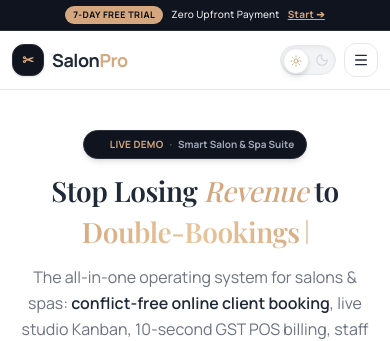
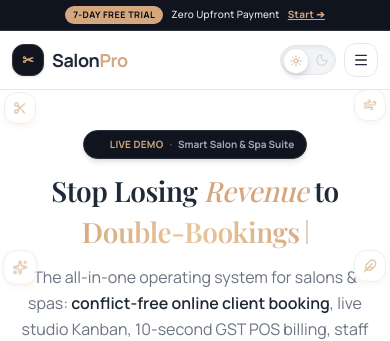
Before and after one commit to AvsarSuvagiyaCelvion/salonpro-core, a Next.js app: page / in a window 390 px wide. Shown: the top 341 px of the page. Built offline with nearby package versions, Linux system fonts and the light colour scheme; no server answers; the database is empty.

Commit message:
feat(hero): enable mobile floating icons with zero content occlusion and responsive bobbing

```diff
--- a/src/components/animations/FloatingIcons.tsx
+++ b/src/components/animations/FloatingIcons.tsx
@@ -10,17 +10,17 @@ export default function FloatingIcons() {
   if (shouldReduceMotion) return null;
 
   return (
-    /* Positioned safely in the side margins; visible on md+ without occluding text */
-    <div className="hidden md:block absolute inset-0 overflow-hidden pointer-events-none select-none z-0">
+    /* Positioned safely across all screens: mobile, tablet & desktop with zero content overlap */
+    <div className="absolute inset-0 overflow-hidden pointer-events-none select-none z-0">
       {/* 1. Top-Left Floating Scissors */}
       <div
         style={{
           animation: 'floatBobUpDown1 3.8s ease-in-out infinite',
           willChange: 'transform',
         }}
-        className="absolute top-14 left-4 xl:left-12 p-3 sm:p-3.5 rounded-2xl bg-white/90 dark:bg-[#141926]/90 backdrop-blur-md border border-[#E5E7EB] dark:border-[#2A2F3A] shadow-lg shadow-[#D4A77F]/10 dark:shadow-black/30 text-[#D4A77F] transition-colors"
+        className="absolute top-2 sm:top-8 xl:top-14 left-1 sm:left-4 xl:left-12 p-2 sm:p-3 xl:p-3.5 rounded-xl sm:rounded-2xl bg-white/85 dark:bg-[#141926]/90 backdrop-blur-md border border-[#E5E7EB] dark:border-[#2A2F3A] shadow-md sm:shadow-lg shadow-[#D4A77F]/10 dark:shadow-black/30 text-[#D4A77F] opacity-80 sm:opacity-100 transition-colors"
       >
-        <Scissors className="w-5 h-5 xl:w-6 xl:h-6" />
+        <Scissors className="w-3.5 h-3.5 sm:w-5 sm:h-5 xl:w-6 xl:h-6" />
       </div>
 
       {/* 2. Top-Right Floating Hair Dryer / Air Flow */}
@@ -30,9 +30,9 @@ export default function FloatingIcons() {
           animationDelay: '0.9s',
           willChange: 'transform',
         }}
-        className="absolute top-16 right-4 xl:right-14 p-3 sm:p-3.5 rounded-2xl bg-white/90 dark:bg-[#141926]/90 backdrop-blur-md border border-[#E5E7EB] dark:border-[#2A2F3A] shadow-lg shadow-[#D4A77F]/10 dark:shadow-black/30 text-[#D4A77F] transition-colors"
+        className="absolute top-3 sm:top-10 xl:top-16 right-1 sm:right-4 xl:right-14 p-2 sm:p-3 xl:p-3.5 rounded-xl sm:rounded-2xl bg-white/85 dark:bg-[#141926]/90 backdrop-blur-md border border-[#E5E7EB] dark:border-[#2A2F3A] shadow-md sm:shadow-lg shadow-[#D4A77F]/10 dark:shadow-black/30 text-[#D4A77F] opacity-80 sm:opacity-100 transition-colors"
       >
-        <Wind className="w-5 h-5 xl:w-6 xl:h-6" />
+        <Wind className="w-3.5 h-3.5 sm:w-5 sm:h-5 xl:w-6 xl:h-6" />
       </div>
 
       {/* 3. Mid-Left Luxury Champagne Sparkles */}
@@ -42,9 +42,9 @@ export default function FloatingIcons() {
           animationDelay: '1.6s',
           willChange: 'transform',
         }}
-        className="absolute top-64 left-6 xl:left-16 p-3 sm:p-3.5 rounded-2xl bg-white/90 dark:bg-[#141926]/90 backdrop-blur-md border border-[#E5E7EB] dark:border-[#2A2F3A] shadow-lg shadow-[#D4A77F]/10 dark:shadow-black/30 text-[#D4A77F] transition-colors"
+        className="absolute top-44 sm:top-56 xl:top-64 left-1 sm:left-4 xl:left-16 p-2 sm:p-3 xl:p-3.5 rounded-xl sm:rounded-2xl bg-white/85 dark:bg-[#141926]/90 backdrop-blur-md border border-[#E5E7EB] dark:border-[#2A2F3A] shadow-md sm:shadow-lg shadow-[#D4A77F]/10 dark:shadow-black/30 text-[#D4A77F] opacity-75 sm:opacity-100 transition-colors"
       >
-        <Sparkles className="w-5 h-5 xl:w-6 xl:h-6" />
+        <Sparkles className="w-3.5 h-3.5 sm:w-5 sm:h-5 xl:w-6 xl:h-6" />
       </div>
 
       {/* 4. Mid-Right Styling Feather */}
@@ -54,9 +54,9 @@ export default function FloatingIcons() {
           animationDelay: '2.3s',
           willChange: 'transform',
         }}
-        className="absolute top-60 right-6 xl:right-16 p-3 sm:p-3.5 rounded-2xl bg-white/90 dark:bg-[#141926]/90 backdrop-blur-md border border-[#E5E7EB] dark:border-[#2A2F3A] shadow-lg shadow-[#D4A77F]/10 dark:shadow-black/30 text-[#D4A77F] transition-colors"
+        className="absolute top-40 sm:top-52 xl:top-60 right-1 sm:right-4 xl:right-16 p-2 sm:p-3 xl:p-3.5 rounded-xl sm:rounded-2xl bg-white/85 dark:bg-[#141926]/90 backdrop-blur-md border border-[#E5E7EB] dark:border-[#2A2F3A] shadow-md sm:shadow-lg shadow-[#D4A77F]/10 dark:shadow-black/30 text-[#D4A77F] opacity-75 sm:opacity-100 transition-colors"
       >
-        <Feather className="w-5 h-5 xl:w-6 xl:h-6" />
+        <Feather className="w-3.5 h-3.5 sm:w-5 sm:h-5 xl:w-6 xl:h-6" />
       </div>
 
       <style jsx>{`
@@ -65,7 +65,7 @@ export default function FloatingIcons() {
             transform: translateY(0px) rotate(0deg);
           }
           50% {
-            transform: translateY(-24px) rotate(8deg);
+            transform: translateY(-16px) rotate(6deg);
           }
         }
         @keyframes floatBobUpDown2 {
@@ -73,7 +73,7 @@ export default function FloatingIcons() {
             transform: translateY(0px) rotate(0deg);
           }
           50% {
-            transform: translateY(-20px) rotate(-8deg);
+            transform: translateY(-14px) rotate(-6deg);
           }
         }
         @keyframes floatBobUpDown3 {
@@ -81,7 +81,7 @@ export default function FloatingIcons() {
             transform: translateY(0px) scale(1);
           }
           50% {
-            transform: translateY(-22px) scale(1.08);
+            transform: translateY(-15px) scale(1.08);
           }
         }
         @keyframes floatBobUpDown4 {
@@ -89,7 +89,42 @@ export default function FloatingIcons() {
             transform: translateY(0px) rotate(0deg);
           }
           50% {
-            transform: translateY(-26px) rotate(10deg);
+            transform: translateY(-18px) rotate(8deg);
+          }
+        }
+
+        @media (min-width: 640px) {
+          @keyframes floatBobUpDown1 {
+            0%, 100% {
+              transform: translateY(0px) rotate(0deg);
+            }
+            50% {
+              transform: translateY(-24px) rotate(8deg);
+            }
+          }
+          @keyframes floatBobUpDown2 {
+            0%, 100% {
+              transform: translateY(0px) rotate(0deg);
+            }
+            50% {
+              transform: translateY(-20px) rotate(-8deg);
+            }
+          }
+          @keyframes floatBobUpDown3 {
+            0%, 100% {
+              transform: translateY(0px) scale(1);
+            }
+            50% {
+              transform: translateY(-22px) scale(1.08);
+            }
+          }
+          @keyframes floatBobUpDown4 {
+            0%, 100% {
+              transform: translateY(0px) rotate(0deg);
+            }
+            50% {
+              transform: translateY(-26px) rotate(10deg);
+            }
           }
         }
       `}</style>
```
